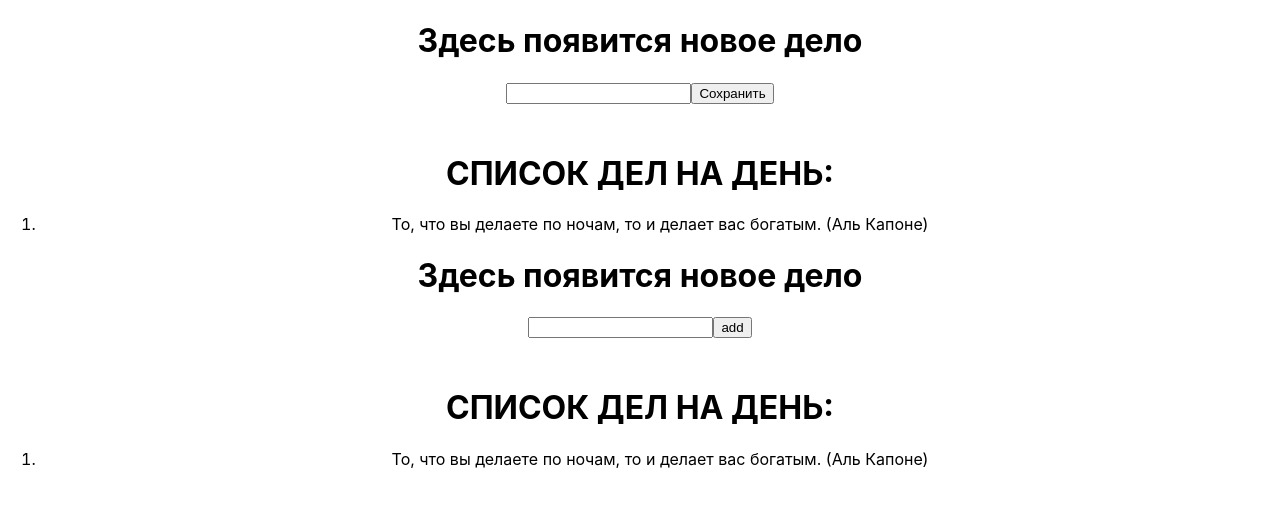
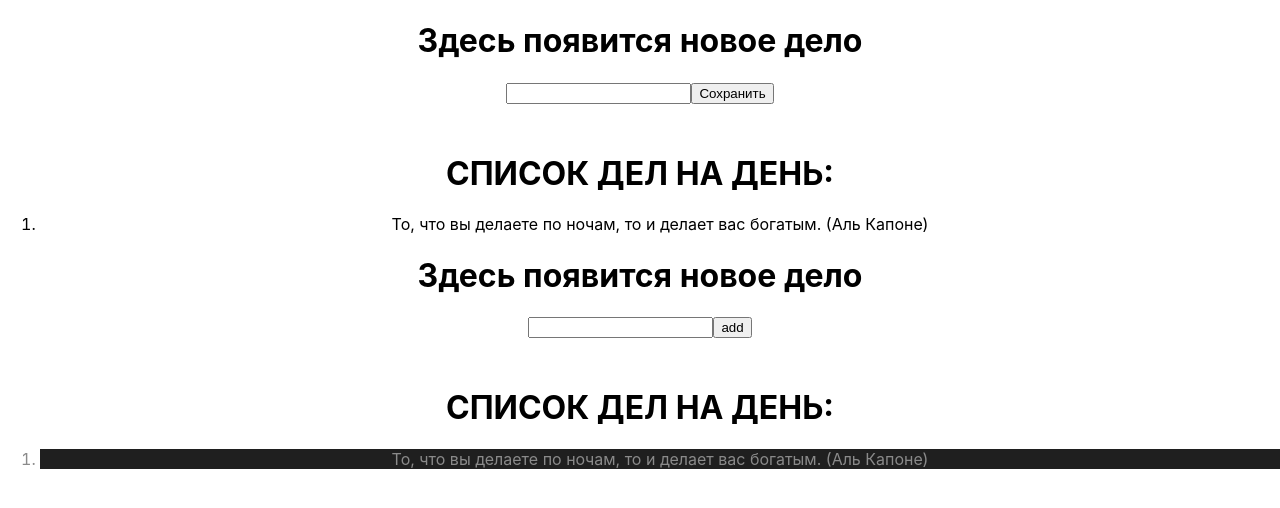
Before and after one commit to Troan89/hws2, a React (Create React App) app: page / in a window 1280 px wide. Shown: the top 508 px of the page. Built offline with nearby package versions, Linux system fonts and the light colour scheme.

Commit message:
hw4 add new4

```diff
--- a/src/HW/4/HW4.tsx
+++ b/src/HW/4/HW4.tsx
@@ -37,7 +37,7 @@
       <ol id={'hw04-tasks'}>
         {texts.map((el, index) => {
           return (
-            <li key={index} id={`hw04-task-${index}`} className={texts.length % 2 == 0 ? s.chetNechet : ''}>
+            <li key={index} id={`hw04-task-${index}`} className={index + 1 % 2 !== 0 ? s.chetNechet : ''}>
               {el}
             </li>
           );
```
